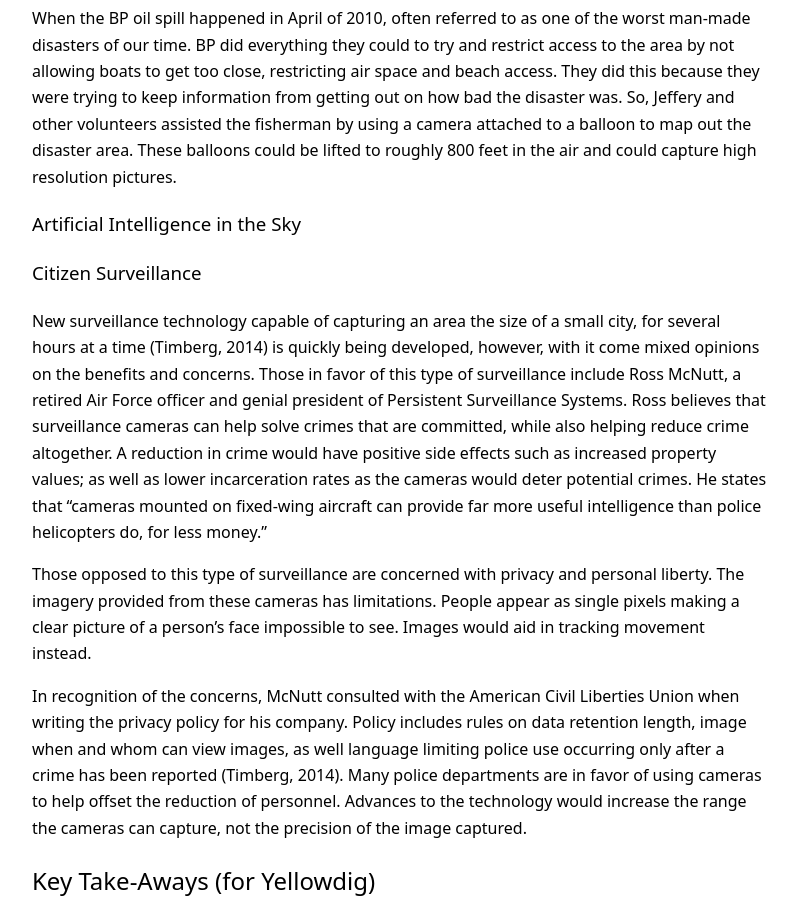
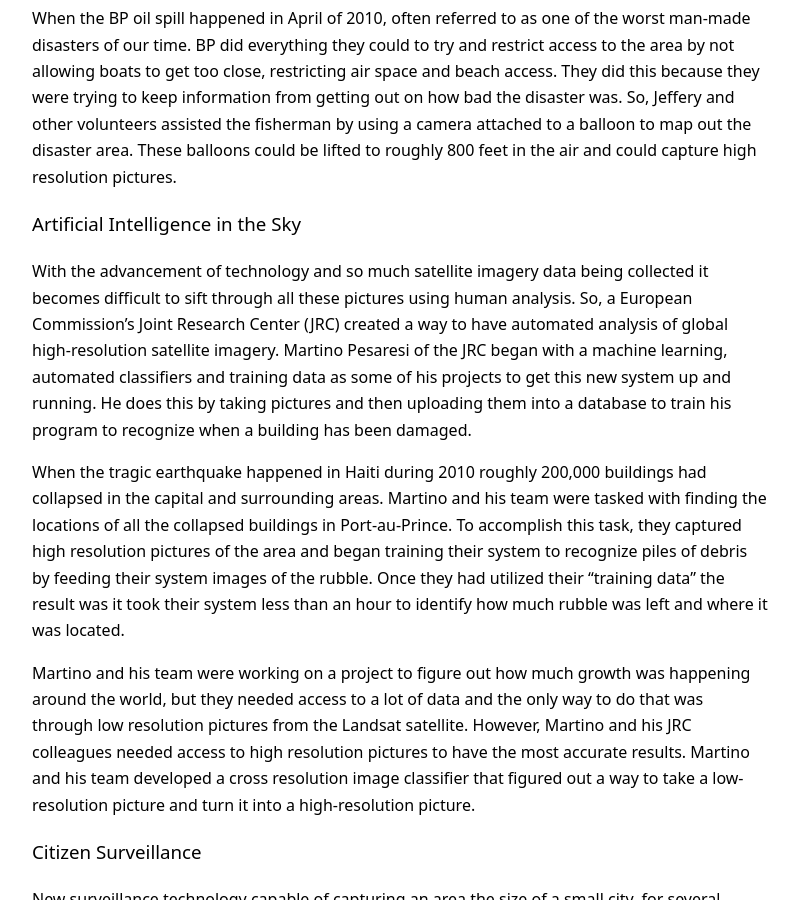
Before and after one commit to RandyWilkinsASU/ddm-textbook-summer-2019, a Jekyll site: the page built from _posts/2019-07-14-ch05-eye-in-sky.md, in a window 1280 px wide and 900 px high, scrolled down 1100 px. Shown: the whole window, without its empty margins (240-1039 px from the left). Built offline with Jekyll 4.4.1, drawn with Linux system fonts in a browser that asks for light colours; our own code applies the rules of GitHub Pages for plain Markdown files.

Commit message:
Update 2019-07-14-ch05-eye-in-the-sky.md

```diff
--- a/_posts/2019-07-14-ch05-eye-in-sky.md
+++ b/_posts/2019-07-14-ch05-eye-in-sky.md
@@ -22,6 +22,12 @@ When the BP oil spill happened in April of 2010, often referred to as one of the
 
 
 ### Artificial Intelligence in the Sky
+With the advancement of technology and so much satellite imagery data being collected it becomes difficult to sift through all these pictures using human analysis. So, a European Commission’s Joint Research Center (JRC) created a way to have automated analysis of global high-resolution satellite imagery. Martino Pesaresi of the JRC began with a machine learning, automated classifiers and training data as some of his projects to get this new system up and running. He does this by taking pictures and then uploading them into a database to train his program to recognize when a building has been damaged.
+
+When the tragic earthquake happened in Haiti during 2010 roughly 200,000 buildings had collapsed in the capital and surrounding areas. Martino and his team were tasked with finding the locations of all the collapsed buildings in Port-au-Prince. To accomplish this task, they captured high resolution pictures of the area and began training their system to recognize piles of debris by feeding their system images of the rubble. Once they had utilized their “training data” the result was it took their system less than an hour to identify how much rubble was left and where it was located.
+
+Martino and his team were working on a project to figure out how much growth was happening around the world, but they needed access to a lot of data and the only way to do that was through low resolution pictures from the Landsat satellite. However, Martino and his JRC colleagues needed access to high resolution pictures to have the most accurate results. Martino and his team developed a cross resolution image classifier that figured out a way to take a low-resolution picture and turn it into a high-resolution picture.
+
 
 ### Citizen Surveillance
 New surveillance technology capable of capturing an area the size of a small city, for several hours at a time (Timberg, 2014) is quickly being developed, however, with it come mixed opinions on the benefits and concerns.  Those in favor of this type of surveillance include Ross McNutt, a retired Air Force officer and genial president of Persistent Surveillance Systems. Ross believes that surveillance cameras can help solve crimes that are committed, while also helping reduce crime altogether.  A reduction in crime would have positive side effects such as increased property values; as well as lower incarceration rates as the cameras would deter potential crimes.  He states that “cameras mounted on fixed-wing aircraft can provide far more useful intelligence than police helicopters do, for less money.”
```
